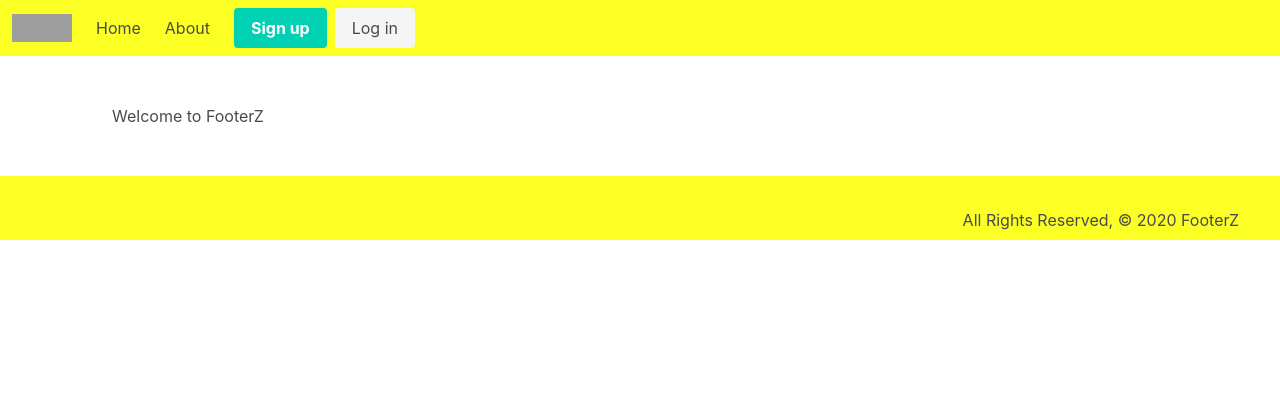
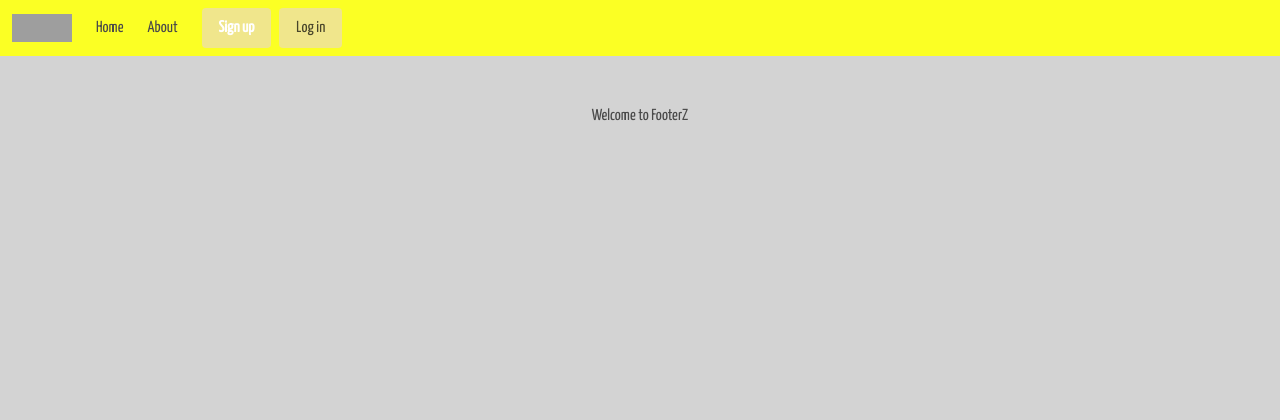
Before and after one commit to RobBloxham/SEIProject4FooterZ, a Django app: page / in a window 1280 px wide. Shown: the top 420 px of the page. Run offline with Django 3.2, Linux system fonts and the light colour scheme; grey boxes are pictures that could not be loaded.

Commit message:
more refactor/update

```diff
--- a/main_app/static/css/style.css
+++ b/main_app/static/css/style.css
@@ -1,4 +1,5 @@
-@import url(href="https://fonts.googleapis.com/css2?family=Yanone+Kaffeesatz&display=swap")
+@import url(href="https://fonts.googleapis.com/css2?family=Yanone+Kaffeesatz&display=swap");
+
 body {
     display: flex;
     min-height: 100vh;
@@ -20,6 +21,10 @@
 .navbar {
   background-color: rgb(251, 255, 36);
 }
+
+.button {
+  background-color: khaki !important;
+}
 #FormSubBtn {
   align-items: center;
   align-content: center;
```
Also changed, not shown: main_app/templates/sneakers/detail.html (+8 -8 lines).
